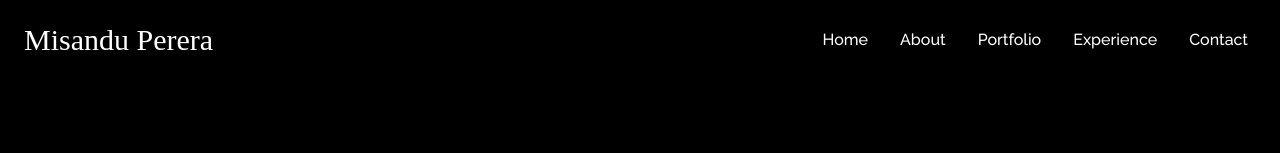
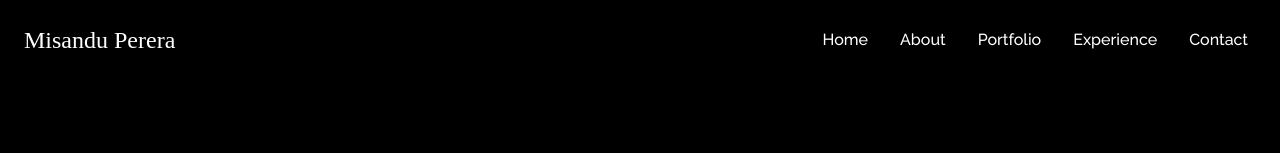
Before and after one commit to MisanduPerera/portfolio, a React (Create React App) app: page / in a window 1280 px wide. Shown: the top 153 px of the page. Built offline with nearby package versions, Linux system fonts and the light colour scheme; a web font is replaced by a local one.

Commit message:
Update Navbar.jsx

```diff
--- a/src/components/Navbar.jsx
+++ b/src/components/Navbar.jsx
@@ -33,7 +33,7 @@ const Navbar = () => {
         <div className='flex justify-between items-center w-full h-20 text-white bg-black fixed
         px-4'>
             <div>
-                <h1 className='text-3xl font-signature ml-2'>Misandu Perera</h1>
+                <h1 className='text-2xl font-signature ml-2'>Misandu Perera</h1>
             </div>
             <ul className='hidden md:flex '>
                 {links.map(({ id, link }) => (
```
